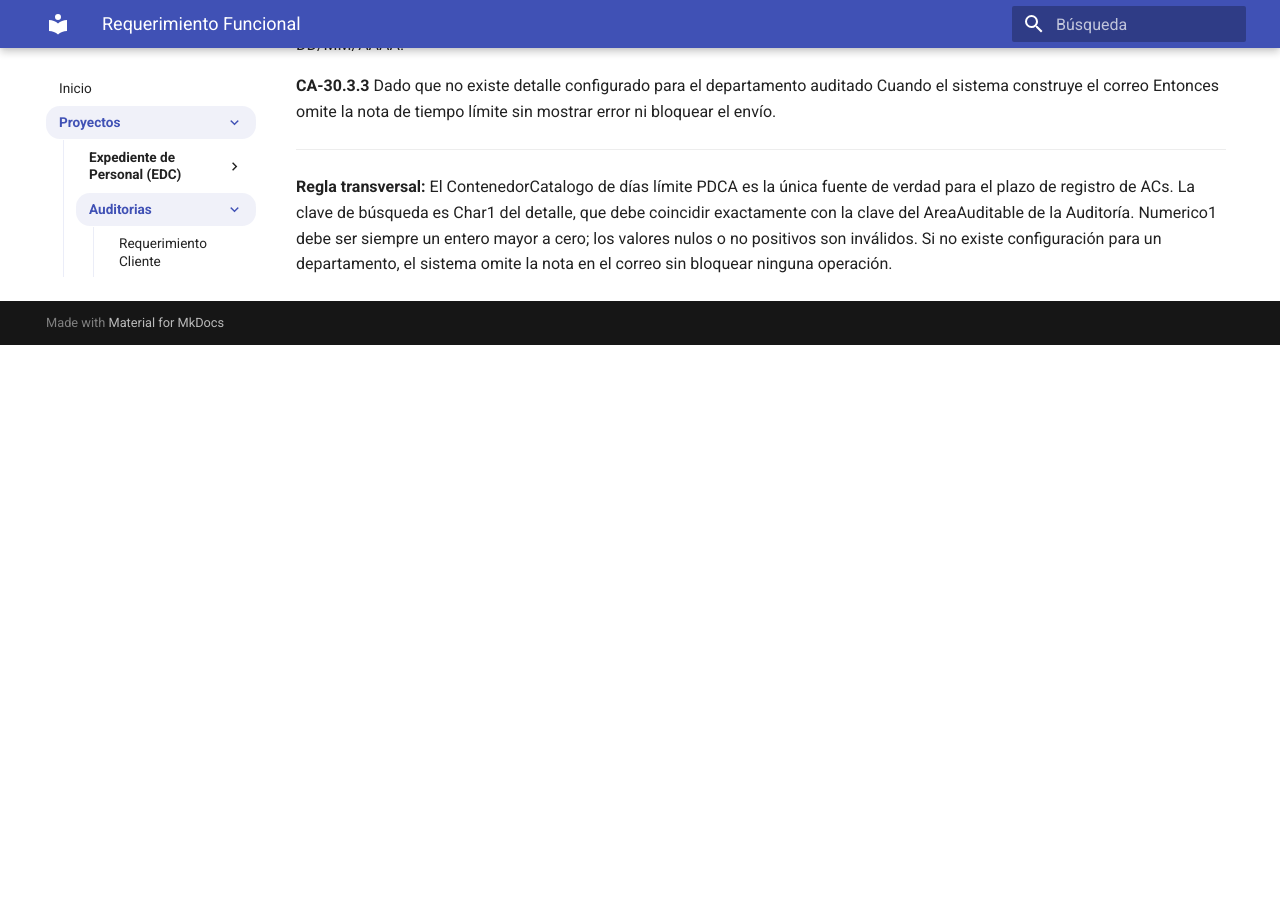
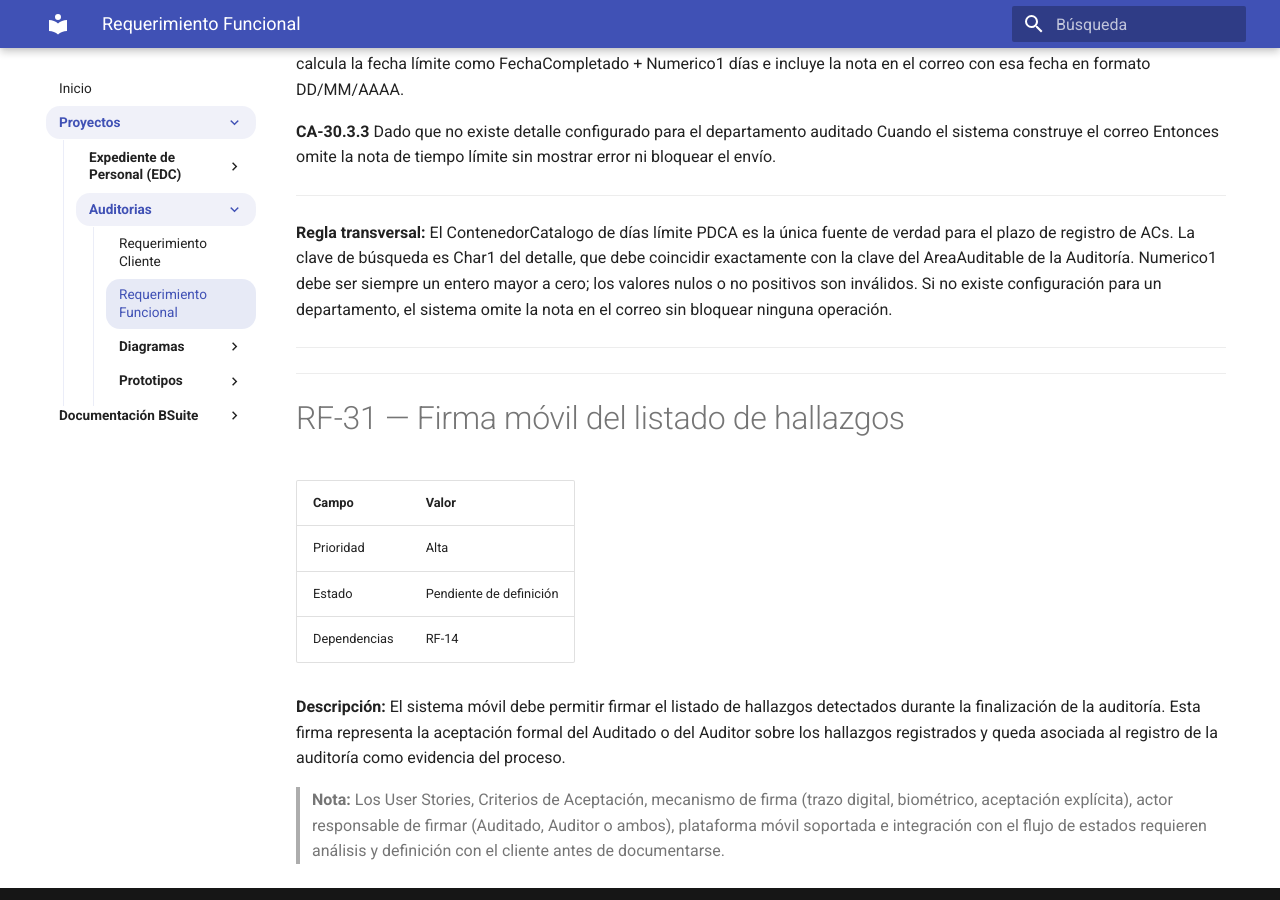
Before and after one commit to solis1408/Business-Suite, an MkDocs documentation site: the page built from docs/Proyectos/Auditorias/documentacion/requerimiento-funcional.md, in a window 1280 px wide and 900 px high, scrolled down 68833 px. Built offline with MkDocs 1.6.1 and Material for MkDocs 9.7.7, drawn with Linux system fonts in a browser that asks for light colours; before the commit the page ends 69178 px from its top, so only the background shows below that; part of the change alters nothing that is shown; some of the changed text lies outside the part shown.

Commit message:
feat(auditorias): agrega mapa de estados y soporte Mermaid
- Agrega diagrama stateDiagram-v2 del flujo de auditoría con estados PDCA
- Habilita soporte Mermaid en MkDocs via pymdownx.superfences custom fence
- Agrega RF-31 (firma móvil de hallazgos) al requerimiento funcional

Co-Authored-By: Claude Sonnet 4.6 <noreply@anthropic.com>

````diff
--- a/docs/Proyectos/Auditorias/documentacion/diagramas/mapa-de-estados.md
+++ b/docs/Proyectos/Auditorias/documentacion/diagramas/mapa-de-estados.md
@@ -1 +1,91 @@
 # Mapa de Estados
+
+```mermaid
+stateDiagram-v2
+
+%% =====================================================
+%% FLUJO DE AUDITORÍA
+%% =====================================================
+
+[*] --> Activo
+
+Activo --> Cancelado : Manual
+Abierta --> Cancelado : Manual
+En_Ejecucion --> Cancelado : Manual
+Completado --> Cancelado : Manual
+
+Activo --> Abierta : Manual
+Abierta --> En_Ejecucion : Manual
+
+En_Ejecucion --> Completado : Manual
+
+%% Flujo sin hallazgos
+Completado --> Finalizado : Sin Hallazgos (Automatico)
+
+%% Flujo con PDCA
+Completado --> Registro_PDCA : Con Hallazgos (Automatico)
+
+Registro_PDCA --> Entregado_PDCA : Manual
+
+Entregado_PDCA --> PDCA_En_Ejecucion : Automatico
+
+PDCA_En_Ejecucion --> PDCA_Finalizado : Todas las AC finalizadas (Automatico)
+PDCA_Finalizado --> PDCA_Validación : Automatico
+
+PDCA_Validación --> Registro_PDCA : Manual
+PDCA_Validación --> Finalizado : Manual
+
+%% =====================================================
+%% ESTADOS Y NOTAS
+%% =====================================================
+state Activo
+note right of Activo
+    Auditoria Vigente
+end note
+
+state Cancelado
+note right of Cancelado
+    Auditoria Cancelada
+end note
+
+state Abierta
+note right of Abierta
+    Auditoría disponible para
+    InnoVapp
+end note
+
+state En_Ejecucion
+note right of En_Ejecucion
+    Auditoría en ejecución.
+end note
+
+state Completado
+note right of Completado
+    Auditoría concluyó su ejecución.
+end note
+
+state Registro_PDCA
+note right of Registro_PDCA
+    Registro de al menos una A.C. en la auditoría
+end note
+
+state PDCA_En_Ejecucion
+note right of PDCA_En_Ejecucion
+    Ejecución de al menos una A.C de la auditoría
+end note
+
+state PDCA_Finalizado
+note right of PDCA_Finalizado
+    Finalización de todas las A.C de la auditoría
+end note
+
+state PDCA_Validación
+note right of PDCA_Validación
+    Nueva auditoría de validación para Hallazgos
+end note
+
+state Finalizado
+note right of Finalizado
+    Auditoría finalizo AC y Hallagos.
+end note
+```
--- a/docs/Proyectos/Auditorias/documentacion/requerimiento-funcional.md
+++ b/docs/Proyectos/Auditorias/documentacion/requerimiento-funcional.md
@@ -64,6 +64,7 @@ Registrar y versionar los requerimientos funcionales del módulo de Auditorías,
 | RF-28        | Clasificación de Tipo de Hallazgo como alto impacto          | Definición            | Por definir | 04/06/2026 |
 | RF-29        | Auditoría de validación del ciclo PDCA                       | Definición            | Por definir | Por definir |
 | RF-30        | Configuración de días límite para registro de acciones correctivas | Definición       | Por definir | Por definir |
+| RF-31        | Firma móvil del listado de hallazgos                         | Pendiente de definición | Por definir | Por definir |
 
 ---
 
@@ -82,7 +83,7 @@ La siguiente tabla relaciona los requerimientos acordados con el cliente (numera
 | RF22 | Reporte resumen de auditorías en sustitución del reporte actual | RF-07 |
 | RF23 | Seguimiento de acciones correctivas asociadas a hallazgos | RF-15, RF-18 |
 | RF24 | Limitar cierre de auditoría hasta hallazgos y ACs finalizados | RF-14, RF-15 |
-| RF25 | Sistema móvil — firma del listado de hallazgos en finalización | Pendiente de definición |
+| RF25 | Sistema móvil — firma del listado de hallazgos en finalización | RF-31 |
 | RF26 | Monitor consolidado: auditorías + hallazgos + ACs + estados | RF-17, RF-18 |
 | RF27 | Monitor de ACs por auditoría, área y responsable | RF-18 |
 
@@ -3020,3 +3021,19 @@ Entonces omite la nota de tiempo límite sin mostrar error ni bloquear el envío
 
 **Regla transversal:**
 El ContenedorCatalogo de días límite PDCA es la única fuente de verdad para el plazo de registro de ACs. La clave de búsqueda es Char1 del detalle, que debe coincidir exactamente con la clave del AreaAuditable de la Auditoría. Numerico1 debe ser siempre un entero mayor a cero; los valores nulos o no positivos son inválidos. Si no existe configuración para un departamento, el sistema omite la nota en el correo sin bloquear ninguna operación.
+
+---
+
+---
+
+# RF-31 — Firma móvil del listado de hallazgos
+
+| Campo          | Valor                    |
+|----------------|--------------------------|
+| Prioridad      | Alta                     |
+| Estado         | Pendiente de definición  |
+| Dependencias   | RF-14                    |
+
+**Descripción:** El sistema móvil debe permitir firmar el listado de hallazgos detectados durante la finalización de la auditoría. Esta firma representa la aceptación formal del Auditado o del Auditor sobre los hallazgos registrados y queda asociada al registro de la auditoría como evidencia del proceso.
+
+> **Nota:** Los User Stories, Criterios de Aceptación, mecanismo de firma (trazo digital, biométrico, aceptación explícita), actor responsable de firmar (Auditado, Auditor o ambos), plataforma móvil soportada e integración con el flujo de estados requieren análisis y definición con el cliente antes de documentarse.
--- a/mkdocs.yml
+++ b/mkdocs.yml
@@ -18,6 +18,7 @@ extra_css:
 
 extra_javascript:
   - assets/javascripts/main-nav.js
+  - https://unpkg.com/mermaid/dist/mermaid.min.js
 
 nav:
   - Inicio: index.md
@@ -82,5 +83,9 @@ markdown_extensions:
       permalink: true
   - admonition
   - pymdownx.highlight
-  - pymdownx.superfences
+  - pymdownx.superfences:
+      custom_fences:
+        - name: mermaid
+          class: mermaid
+          format: !!python/name:pymdownx.superfences.fence_code_format
   - attr_list
````
